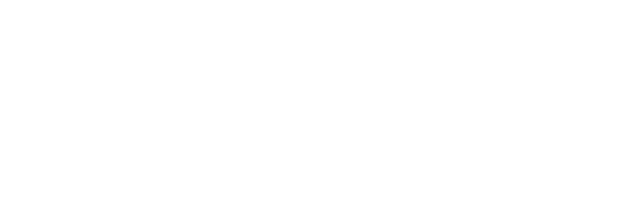
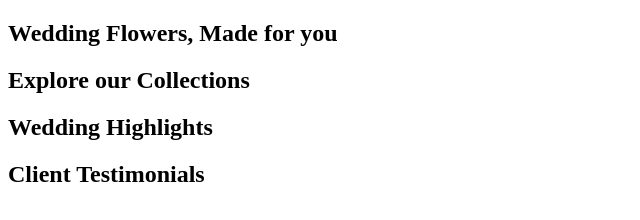
Before and after one commit to vania-gunawan/guna0037-a5, a plain HTML site: page index.html in a window 1280 px wide. Shown: the whole page, without its empty margins (0-640 px from the left). Drawn offline with Linux system fonts and the light colour scheme.

Commit message:
creating sections

```diff
--- a/index.html
+++ b/index.html
@@ -7,6 +7,48 @@
     </title>
 </head>
 <body>
+    <header>
+        <!--Bellis Blossom logo-->
+        <nav aria-label="Main navigation">
+            <!--Home, Colletions, Projects, About Us, Contact Us-->
+        </nav>
+            <!--Log in-->
+            <!--CTA: Consult with Us-->
+    </header>
+
+    <Main>
+        <section>
+             <h1>Wedding Flowers, Made for you</h1>
+             <!--Images-->
+             <!--Supporting text-->
+             <!--Explore Collections button-->
+             <!--Carousel indicators-->
+        </section>
+
+        <!--Collection Section-->
+        <section><h2 id="collections">Explore our Collections</h2>
+        </section>
+
+        <!--Wedding Highlights video section-->
+        <section>
+            <h2 id="highlights">Wedding Highlights</h2>
+
+        </section>
+
+        <!--Client Testimonials Section-->
+        <section>
+            <h2 id="testimonials">Client Testimonials</h2>
+
+        </section>
+    </Main>
+
+     <footer>
+        <!--Logo-->
+
+        <p></p>
+    </footer>
+
+
 
 </body>
 </html>
```
